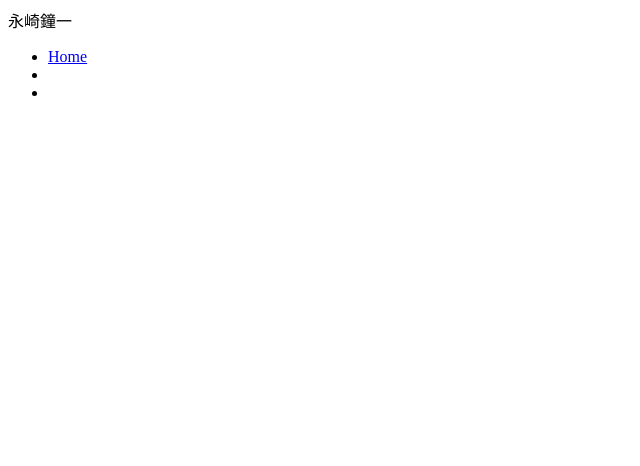
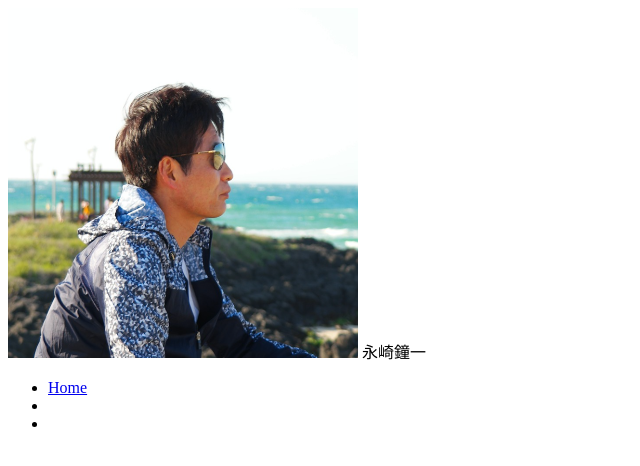
Before and after one commit to shoichi719/web--, a plain HTML site: page HTML:css/index.html in a window 1280 px wide. Shown: the whole page, without its empty margins (0-640 px from the left). Drawn offline with Linux system fonts and the light colour scheme.

Commit message:
イメージタグ修正

```diff
--- a/HTML:css/index.html
+++ b/HTML:css/index.html
@@ -9,7 +9,7 @@
 <body>
     <header>
         <div class="top">
-            <images src="images/profile.png " id="icom">
+            <img src="images/profile.png" id="icom">
             <span id="myname">永崎鐘一</span>
             <nav>
                 <ul>
```
